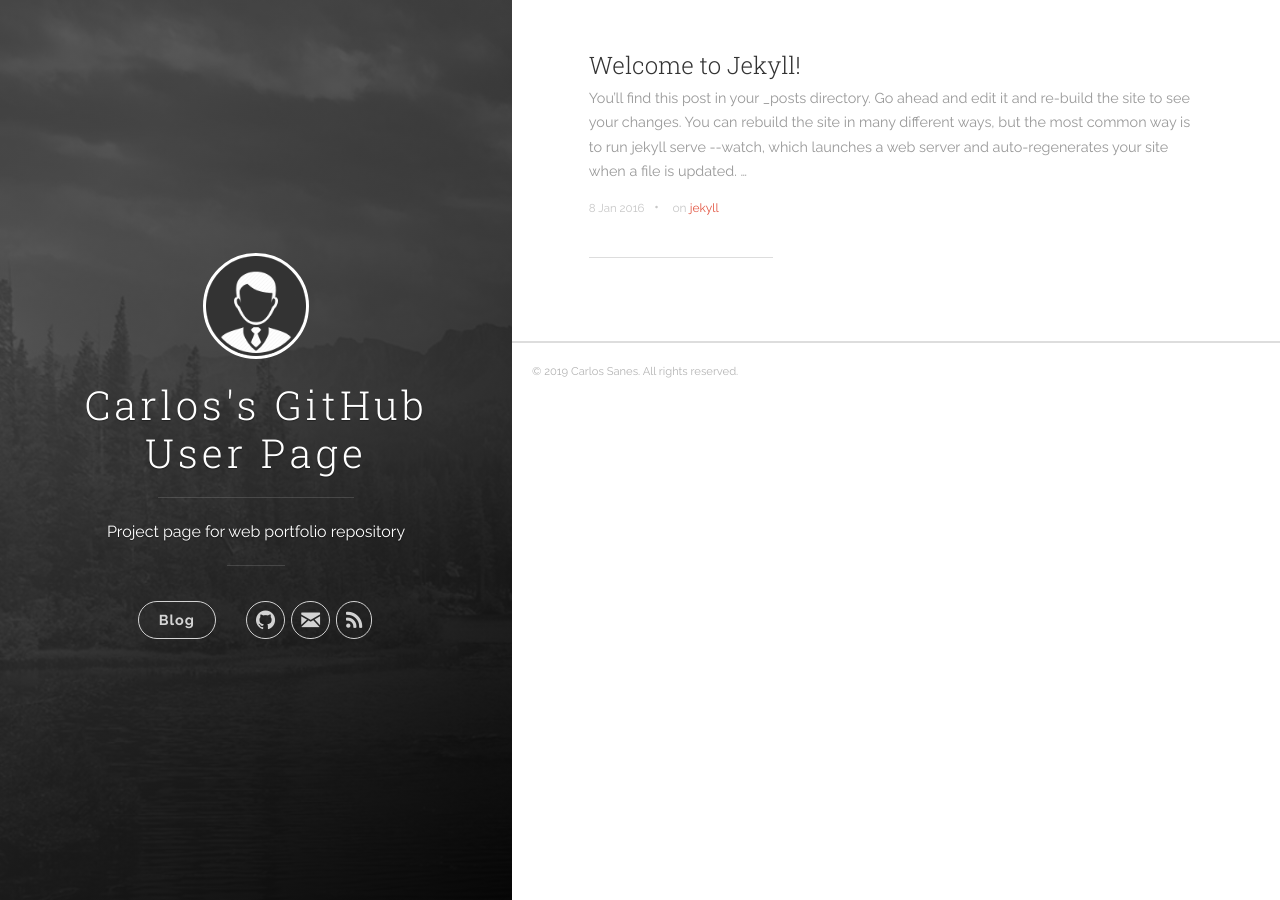
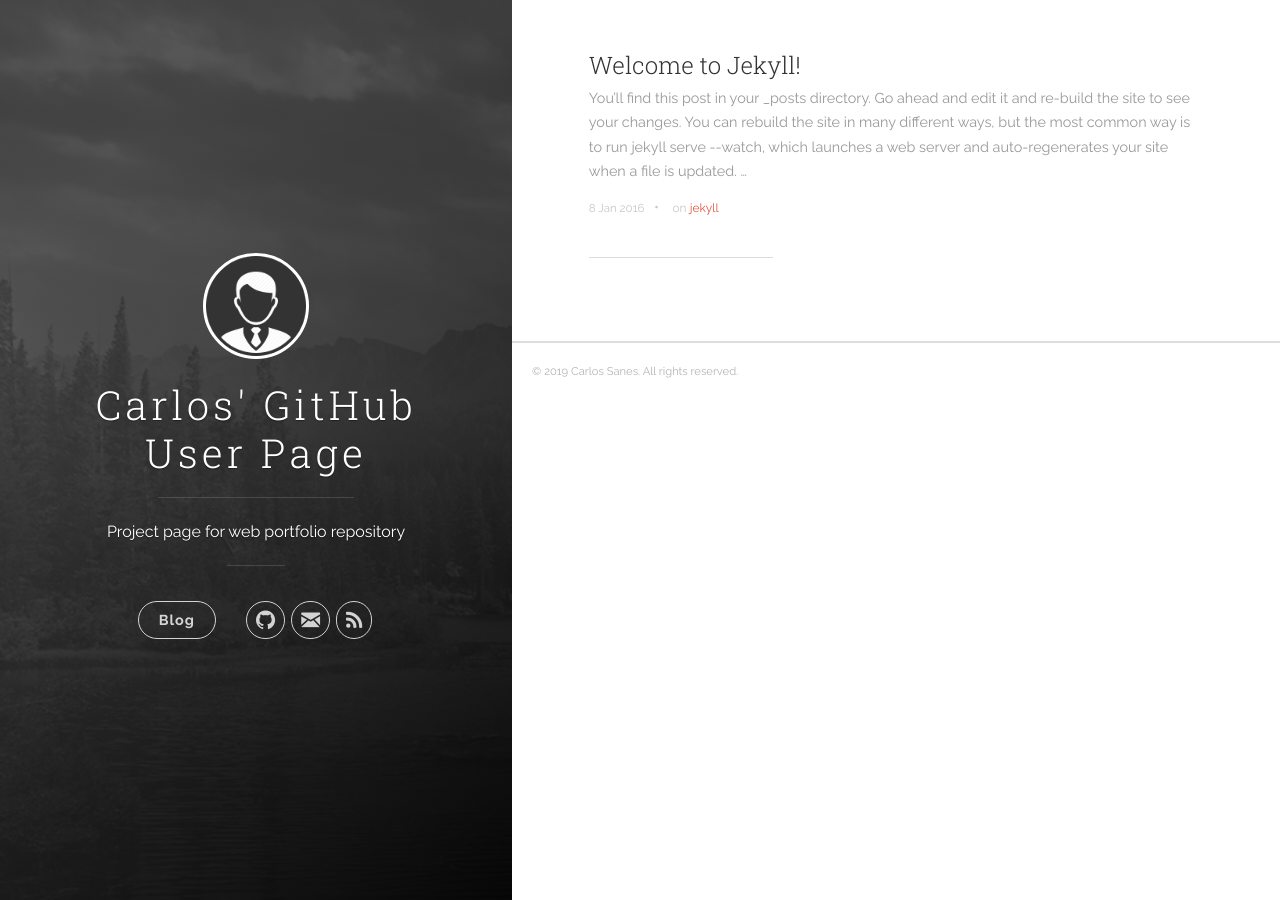
Before and after one commit to csanes/csanes.github.io, a Jekyll site: the page built from index.html, in a window 1280 px wide. Built offline with Jekyll 4.4.1, drawn with Linux system fonts in a browser that asks for light colours; the list of posts is cut into pages by our own code.

Commit message:
Trimmed and edited these three guys.

```diff
--- a/_config.yml
+++ b/_config.yml
@@ -1,5 +1,5 @@
 # Site settings
-title: Carlos's GitHub User Page
+title: Carlos' GitHub User Page
 description: 'Project page for web portfolio repository'
 url: 'https://csanes.github.io'
 baseurl: '/'
```
Also changed, not shown: README.md, 1 other file.
